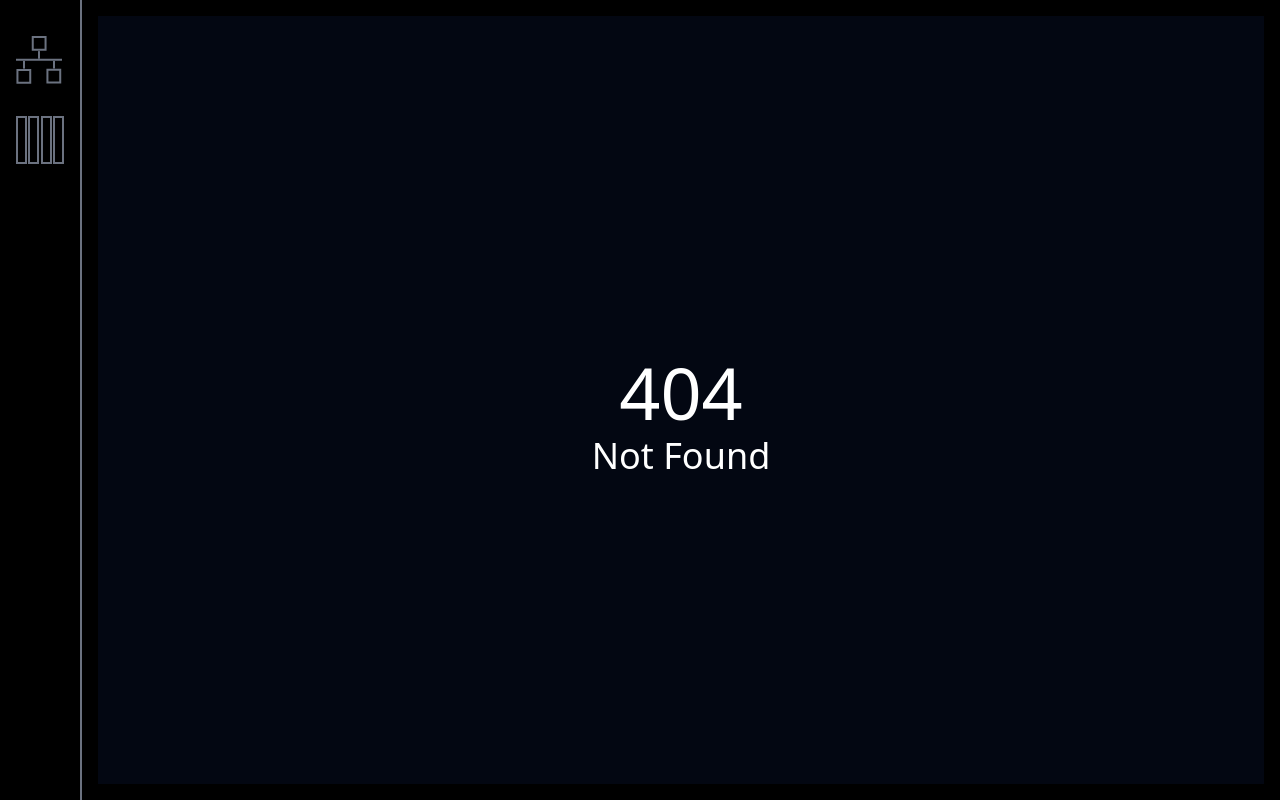
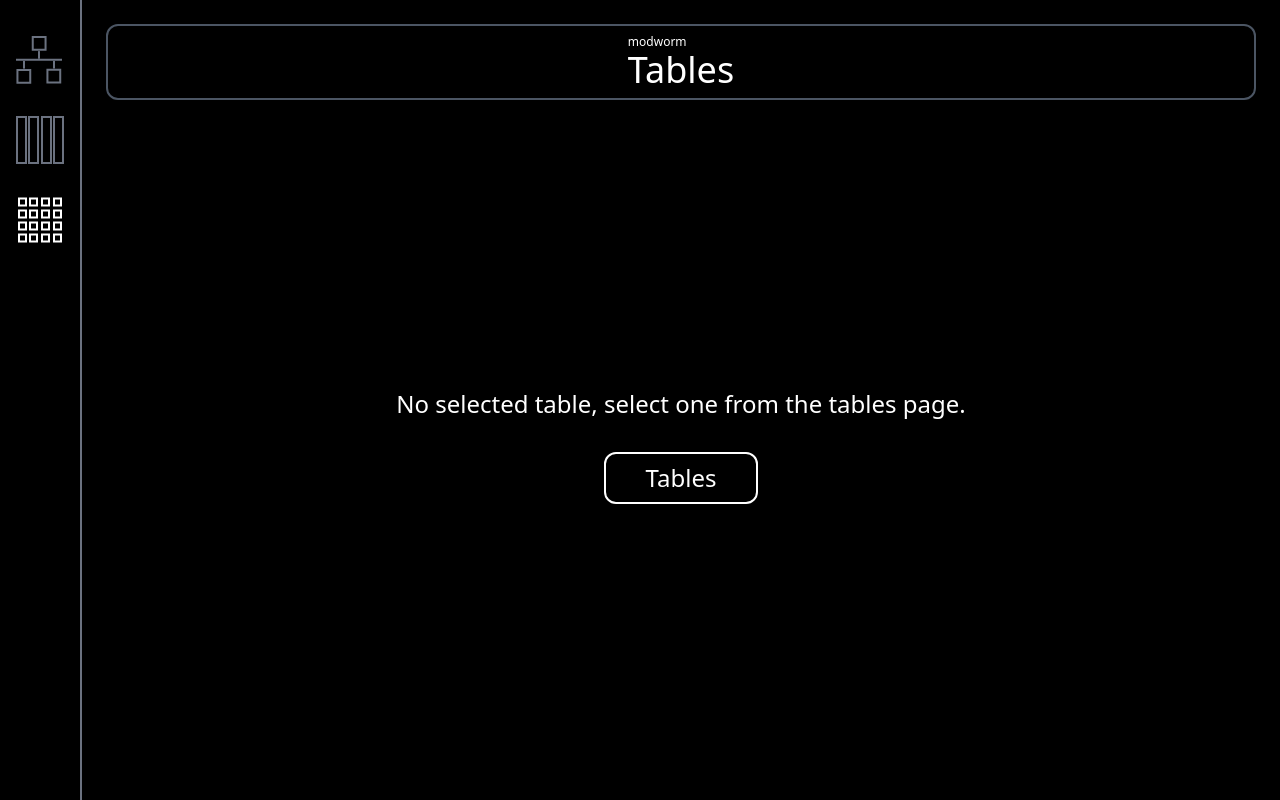
Before and after one commit to manavsu/modworm-soil, a SvelteKit app: page /registers in a window 1280 px wide. Before the commit this address had no page. Built offline with nearby package versions, Linux system fonts and the light colour scheme.

Commit message:
finished tables

```diff
--- /dev/null
+++ b/src/lib/icons/registers_icon.svelte
@@ -0,0 +1,125 @@
+<svg
+   width="48"
+   height="48"
+   viewBox="0 0 12.7 12.7"
+   version="1.1"
+   id="svg1"
+   xmlns="http://www.w3.org/2000/svg">
+  <defs
+     id="defs1" />
+  <g
+     id="layer1">
+    <rect
+       style="fill:none;fill-opacity:1;stroke-width:0.529167;stroke-dasharray:none;stroke-opacity:1;paint-order:fill markers stroke"
+       id="rect1"
+       width="1.8520833"
+       height="1.8520833"
+       x="0.79375005"
+       y="0.66145837" />
+    <rect
+       style="fill:none;fill-opacity:1;stroke-width:0.529167;stroke-dasharray:none;stroke-opacity:1;paint-order:fill markers stroke"
+       id="rect1-9"
+       width="1.8520833"
+       height="1.8520833"
+       x="3.7041669"
+       y="0.66145837" />
+    <rect
+       style="fill:none;fill-opacity:1;stroke-width:0.529167;stroke-dasharray:none;stroke-opacity:1;paint-order:fill markers stroke"
+       id="rect1-7"
+       width="1.8520833"
+       height="1.8520833"
+       x="6.8791671"
+       y="0.66145861" />
+    <rect
+       style="fill:none;fill-opacity:1;stroke-width:0.529167;stroke-dasharray:none;stroke-opacity:1;paint-order:fill markers stroke"
+       id="rect1-5"
+       width="1.8520833"
+       height="1.8520833"
+       x="10.054168"
+       y="0.66145861" />
+    <rect
+       style="fill:none;fill-opacity:1;stroke-width:0.529167;stroke-dasharray:none;stroke-opacity:1;paint-order:fill markers stroke"
+       id="rect1-71"
+       width="1.8520833"
+       height="1.8520833"
+       x="0.79375029"
+       y="3.8364584" />
+    <rect
+       style="fill:none;fill-opacity:1;stroke-width:0.529167;stroke-dasharray:none;stroke-opacity:1;paint-order:fill markers stroke"
+       id="rect1-9-3"
+       width="1.8520833"
+       height="1.8520833"
+       x="3.7041671"
+       y="3.8364584" />
+    <rect
+       style="fill:none;fill-opacity:1;stroke-width:0.529167;stroke-dasharray:none;stroke-opacity:1;paint-order:fill markers stroke"
+       id="rect1-7-8"
+       width="1.8520833"
+       height="1.8520833"
+       x="6.8791671"
+       y="3.8364587" />
+    <rect
+       style="fill:none;fill-opacity:1;stroke-width:0.529167;stroke-dasharray:none;stroke-opacity:1;paint-order:fill markers stroke"
+       id="rect1-5-4"
+       width="1.8520833"
+       height="1.8520833"
+       x="10.054168"
+       y="3.8364587" />
+    <rect
+       style="fill:none;fill-opacity:1;stroke-width:0.529167;stroke-dasharray:none;stroke-opacity:1;paint-order:fill markers stroke"
+       id="rect1-6"
+       width="1.8520833"
+       height="1.8520833"
+       x="0.79375029"
+       y="7.0114584" />
+    <rect
+       style="fill:none;fill-opacity:1;stroke-width:0.529167;stroke-dasharray:none;stroke-opacity:1;paint-order:fill markers stroke"
+       id="rect1-9-0"
+       width="1.8520833"
+       height="1.8520833"
+       x="3.7041671"
+       y="7.0114584" />
+    <rect
+       style="fill:none;fill-opacity:1;stroke-width:0.529167;stroke-dasharray:none;stroke-opacity:1;paint-order:fill markers stroke"
+       id="rect1-7-3"
+       width="1.8520833"
+       height="1.8520833"
+       x="6.8791676"
+       y="7.0114589" />
+    <rect
+       style="fill:none;fill-opacity:1;stroke-width:0.529167;stroke-dasharray:none;stroke-opacity:1;paint-order:fill markers stroke"
+       id="rect1-5-2"
+       width="1.8520833"
+       height="1.8520833"
+       x="10.054169"
+       y="7.0114589" />
+    <rect
+       style="fill:none;fill-opacity:1;stroke-width:0.529167;stroke-dasharray:none;stroke-opacity:1;paint-order:fill markers stroke"
+       id="rect1-1"
+       width="1.8520833"
+       height="1.8520833"
+       x="0.79375005"
+       y="10.18646" />
+    <rect
+       style="fill:none;fill-opacity:1;stroke-width:0.529167;stroke-dasharray:none;stroke-opacity:1;paint-order:fill markers stroke"
+       id="rect1-9-37"
+       width="1.8520833"
+       height="1.8520833"
+       x="3.7041669"
+       y="10.18646" />
+    <rect
+       style="fill:none;fill-opacity:1;stroke-width:0.529167;stroke-dasharray:none;stroke-opacity:1;paint-order:fill markers stroke"
+       id="rect1-7-88"
+       width="1.8520833"
+       height="1.8520833"
+       x="6.8791671"
+       y="10.18646" />
+    <rect
+       style="fill:none;fill-opacity:1;stroke-width:0.529167;stroke-dasharray:none;stroke-opacity:1;paint-order:fill markers stroke"
+       id="rect1-5-3"
+       width="1.8520833"
+       height="1.8520833"
+       x="10.054168"
+       y="10.18646" />
+  </g>
+</svg>
--- a/src/lib/store.ts
+++ b/src/lib/store.ts
@@ -4,3 +4,5 @@ import { Socket } from '$lib/network'
 export const Working = writable(false);
 
 export const ConnectedSocket= writable<Socket|null>();
+
+export const CurrentTable=writable<number[][]|null>();
--- a/src/routes/+layout.svelte
+++ b/src/routes/+layout.svelte
@@ -5,6 +5,7 @@
   import { fade } from 'svelte/transition';
   import NetworkIcon from '$lib/icons/network_icon.svelte';
   import TablesIcon from '$lib/icons/tables_icon.svelte';
+  import RegistersIcon from '$lib/icons/registers_icon.svelte';
   import { page } from '$app/stores';
 
   let path;
@@ -31,6 +32,7 @@
     <div class="flex flex-col grow mt-5">
       <a class="p-4 hover:scale-110 transitino duration-300 {path == "/network" ? "stroke-white" : "stroke-gray-500"}" href="/network"><NetworkIcon/></a>
       <a class="p-4 hover:scale-110 transition duration-300 {path == "/tables" ? "stroke-white" : "stroke-gray-500"}" href="/tables"><TablesIcon/></a>
+      <a class="p-4 hover:scale-110 transition duration-300 {path == "/registers" ? "stroke-white" : "stroke-gray-500"}" href="/registers"><RegistersIcon/></a>
     </div>
     <div class="mx-auto min-h-16">
       {#if $Working}
--- /dev/null
+++ b/src/routes/registers/+page.svelte
@@ -0,0 +1,34 @@
+<script lang="ts">
+    import Title from '$lib/title.svelte';
+    import { ConnectedSocket, Working, CurrentTable} from '$lib/store';
+    import { fade } from 'svelte/transition';
+    import { BASE_URL } from '$lib/env';
+    import LoadingSnake from '$lib/loading_snake.svelte';
+    import Register from './register.svelte';
+
+    let error: string | null = null;
+</script>
+
+<div in:fade={{delay: 200, duration:200}} class="flex flex-col h-full">
+    <div class="flex flex-col place-items-center border-2 border-gray-600 rounded-xl m-2 p-2">
+        {#if !error}
+            <div in:fade={{delay: 200, duration:200}} class="flex flex-col justify-center h-14">
+                <Title>Tables</Title>
+            </div>
+        {:else}
+            <div in:fade={{delay: 200, duration:200}} class="flex flex-col justify-center h-14">
+                <h2 class="text-center text-xl text-rose-900">{error}</h2>
+            </div>
+        {/if}
+    </div>
+    {#if !$CurrentTable}
+        <div class="flex flex-col justify-center items-center flex-grow text-2xl">
+            <p class="text-center">No selected table, select one from the tables page.</p>
+            <a href="/tables" class="border-2 px-10 py-2 mt-8 clickable border-white text-center">Tables</a>
+        </div>
+    {:else}
+        {#each $CurrentTable as registerCnt}
+            <Register/>
+        {/each}
+    {/if}
+</div>
--- /dev/null
+++ b/src/routes/registers/register.svelte
@@ -0,0 +1,14 @@
+<script lang="ts">
+    import "$lib/app.css";
+    import { ModbusDataType } from "$lib/modbus_data_type";
+
+    export let value:string;
+    export let address:number;
+    export let type: ModbusDataType;
+</script>
+
+<div class="relative text-l text-right p-2 my-2 mx-1 w-24 h-fit bg-gray-800 rounded-tr-md rounded-bl-md">
+    <div class="absolute -top-3 left-1 text-gray-400 text-s">{address}</div>
+    <div class="absolute -bottom-2 right-1 text-gray-400 text-xs">{type}</div>
+    {value}
+</div>
--- a/src/routes/tables/+page.svelte
+++ b/src/routes/tables/+page.svelte
@@ -1,6 +1,6 @@
 <script lang="ts">
     import Title from '$lib/title.svelte';
-    import { ConnectedSocket, Working } from '$lib/store';
+    import { ConnectedSocket, Working, CurrentTable} from '$lib/store';
     import { fade } from 'svelte/transition';
     import { BASE_URL } from '$lib/env';
     import LoadingSnake from '$lib/loading_snake.svelte';
@@ -11,48 +11,102 @@
     let holding_registers_table: []|null;
     let input_registers_table: []|null;
 
-    async function GetDeviceInfo() {
+    let device_info: any | null;
 
+    let error: string | null = null;
+
+    async function GetDeviceInfo(address:string, port:string, hard:boolean=false) {
+        if ($ConnectedSocket == null) return;
+        $Working = true;
+        const response = await fetch(`${BASE_URL}/deviceinfo/${address}/${port}/`);
+        if (!response.ok) {
+            $Working = false;
+            throw new Error(await response.text());
+        }
+        device_info = await response.json();
+        $Working = false;
     }
 
-    async function ScanTable(ip:string, port:string, table:number) {
+    async function ScanTable(ip:string, port:string, table:number, hard:boolean = false) {
         if ($ConnectedSocket == null) return;
         $Working = true;
-        const response = await fetch(`${BASE_URL}/mmap/table/${ip}/${port}/${table}/`);
+        const response = await fetch(`${BASE_URL}/mmap/table/${ip}/${port}/${table}/${hard ? 1 : 0}/`);
         if (!response.ok) {
             $Working = false;
-            return await response.json();
+            throw new Error(await response.text());
         }
         const table_list = await response.json();
         $Working = false;
         return table_list;
     }
 
-    async function ScanAllTables(address:string, port:string) {
-        holding_registers_table = (await ScanTable(address, port, 3)).holding_registers;
-        coil_table = (await ScanTable(address, port, 1)).coils;
-        discrete_input_table = (await ScanTable(address, port, 2)).discrete_inputs;
-        input_registers_table = (await ScanTable(address, port, 4)).input_registers;
+    async function ScanAllTables(address:string, port:string, hard:boolean = false) {
+        try {
+            coil_table = (await ScanTable(address, port, 1, hard));
+            discrete_input_table = (await ScanTable(address, port, 2, hard));
+            holding_registers_table = (await ScanTable(address, port, 3, hard));
+            input_registers_table = (await ScanTable(address, port, 4, hard));
+            await GetDeviceInfo(address, port, hard);
+        } catch (e) {
+            error = e.message;
+        }
+
     }
 
-    $: if ($ConnectedSocket != null) (async () => await ScanAllTables($ConnectedSocket.address, $ConnectedSocket.port))();
+    async function Refresh() {
+        coil_table = null;
+        discrete_input_table = null;
+        holding_registers_table = null;
+        input_registers_table = null;
+        device_info = null;
+        if ($ConnectedSocket == null) return;
+        await ScanAllTables($ConnectedSocket.address, $ConnectedSocket.port, true);
+    }
+
+    $: if ($ConnectedSocket != null) (async () => await ScanAllTables($ConnectedSocket.address, $ConnectedSocket.port, false))();
 </script>
 
 <div in:fade={{delay: 200, duration:200}} class="flex flex-col h-full">
     <div class="flex flex-col place-items-center border-2 border-gray-600 rounded-xl m-2 p-2">
-        <Title>Tables</Title>
+        {#if !error}
+            <div in:fade={{delay: 200, duration:200}} class="flex flex-col justify-center h-14">
+                <Title>Tables</Title>
+            </div>
+        {:else}
+            <div in:fade={{delay: 200, duration:200}} class="flex flex-col justify-center h-14">
+                <h2 class="text-center text-xl text-rose-900">{error}</h2>
+            </div>
+        {/if}
     </div>
     {#if $ConnectedSocket == null}
         <div class="flex flex-col justify-center items-center flex-grow text-2xl">
-            <p>No connected socket, scan and connect from the networks page.</p>
+            <p class="text-center">No connected socket, scan and connect from the networks page.</p>
             <a href="/network" class="border-2 px-10 py-2 mt-8 clickable border-white text-center">Networks</a>
         </div>
     {:else}
-        <div class="flex flex-row flex-wrap mx-auto p-2 w-full justify-around h-full">
-            <div class="flex flex-row justify-center items-center w-1/4"><Table table={coil_table} title="Coils"/></div>
-            <div class="flex flex-row justify-center items-center w-1/4"><Table table={discrete_input_table} title="Discrete Inputs"/></div>
-            <div class="flex flex-row justify-center items-center w-1/4"><Table table={holding_registers_table} title="Holding Registers"/></div>
-            <div class="flex flex-row justify-center items-center w-1/4"><Table table={input_registers_table} title="Input Registers"/></div>
+        <div class="border-2 border-gray-600 rounded-xl m-2 p-4">
+            {#if device_info == null}
+                <div class="flex flex-row justify-center item-center w-full">
+                    <LoadingSnake radius={1}/>
+                </div>
+            {:else}
+                <div in:fade class="flex flex-col md:flex-row justify-between items-center w-full">
+                    <div class="grid lg:grid-flow-col grid-rows-3">
+                        {#each Object.entries(device_info) as [key, value]}
+                            <p class="px-5"><strong>{key}</strong>: {value}</p>
+                        {/each}
+                    </div>
+                    <div class="flex flex-row mt-6 md:mt-0 items-center">
+                        <button on:click={Refresh} class="border-2 p-2 m-2 transition transition-duratin-300 hover:scale-110 rounded-xl border-white text-center">Refresh</button>
+                    </div>
+                </div>
+            {/if}
+        </div>
+        <div class="grid grid-cols-1 md:grid-cols-2 xl:grid-cols-4 p-2 mx-auto">
+            <a href="/registers" on:click={() => $CurrentTable = coil_table} class="flex flex-row justify-center items-center border-2 rounded-xl border-gray-600 text-gray-600 hover:text-white hover:border-white hover:scale-110 transition transition-duration-300 m-3 w-72" style="height: 37rem;"><Table table={coil_table} title="Coils"/></a>
+            <a href="/registers" on:click={() => $CurrentTable = discrete_input_table} class="flex flex-row justify-center items-center border-2 rounded-xl border-gray-600 text-gray-600 hover:text-white hover:border-white hover:scale-110 transition transition-duration-300 m-3 w-72" style="height: 37rem;"><Table table={discrete_input_table} title="Discrete Inputs"/></a>
+            <a href="/registers" on:click={() => $CurrentTable = holding_registers_table} class="flex flex-row justify-center items-center border-2 rounded-xl border-gray-600 text-gray-600 hover:text-white hover:border-white hover:scale-110 transition transition-duration-300 m-3 w-72" style="height: 37rem;"><Table table={holding_registers_table} title="Holding Registers"/></a>
+            <a href="/registers" on:click={() => $CurrentTable = input_registers_table} class="flex flex-row justify-center items-center border-2 rounded-xl border-gray-600 text-gray-600 hover:text-white hover:border-white hover:scale-110 transition transition-duration-300 m-3 w-72" style="height: 37rem;"><Table table={input_registers_table} title="Input Registers"/></a>
         </div>
     {/if}
 </div>
--- a/src/routes/tables/table.svelte
+++ b/src/routes/tables/table.svelte
@@ -14,13 +14,13 @@
             if (start_index <= table[cnt][0] && table[cnt][0] <= end_index) {
                 return true;
             }
-            if (start_index <= table[cnt][1] && table[cnt][1] <= end_index) {
+            if (start_index <= table[cnt][0] + table[cnt][1] && table[cnt][0] + table[cnt][1] <= end_index) {
                 return true;
             }
-            if (table[cnt][0] <= start_index && start_index <= table[cnt][1]) {
+            if (table[cnt][0] <= start_index && start_index <= table[cnt][0] + table[cnt][1]) {
                 return true;
             }
-            if (table[cnt][0] <= end_index && end_index <= table[cnt][1]) {
+            if (table[cnt][0] <= end_index && end_index <= table[cnt][0] + table[cnt][1]) {
                 return true;
             }
         }
@@ -28,10 +28,10 @@
     }
 </script>
 
-    <div class="flex flex-col border h-full">
-        <p class="text-2xl mx-auto p-5">{title}</p>
+<div class="flex flex-col h-full">
+    <p class="text-2xl mx-auto p-3">{title}</p>
     {#if table == null}
-            <div class="flex flex-col flex-grow border justify-center">
+        <div class="flex flex-col flex-grow justify-center">
             <LoadingSnake />
         </div>
     {:else}
@@ -39,7 +39,7 @@
             {#each Array(64) as _, i}
                 <div class="flex flex-row w-fit">
                     {#each Array(32) as _, j}
-                            <div class="h-2 w-2 {contains(i, j) ? "bg-white" : "bg-gray-500"} bg-white m-0.5 hover:scale-150"></div>
+                        <div class="h-1 w-1 {contains(i, j) ? "bg-white" : "bg-gray-600"} m-0.5"></div>
                     {/each}
                 </div>
             {/each}
```
Also changed, not shown: static/registers.svg (added). Lines whose indentation alone changed are shown as unchanged.
